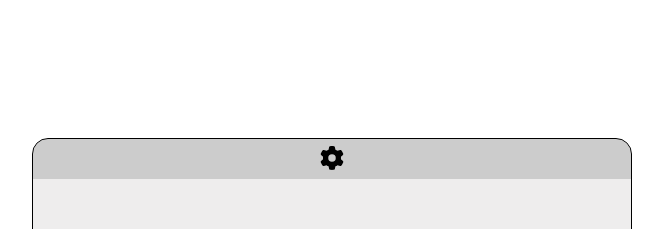
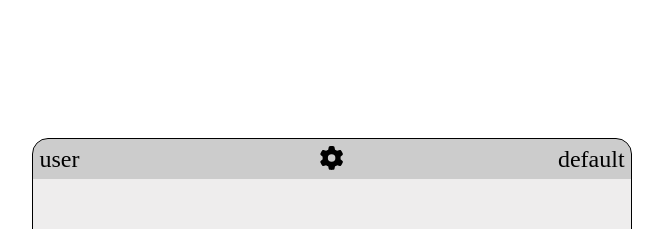
Before and after one commit to dexinho/open-ai-practice, a React (Vite) app in the folder frontend/: page / in a window 1280 px wide. Shown: the top 229 px of the page, without its empty margins (308-971 px from the left). Built offline with nearby package versions, Linux system fonts and the light colour scheme.

Commit message:
added name indications

```diff
--- a/frontend/src/components/Chatbox/ChatboxOptions.jsx
+++ b/frontend/src/components/Chatbox/ChatboxOptions.jsx
@@ -6,7 +6,7 @@ import "../Chatbox/css/ChatboxOptions.css";
 
 export const ChatboxOptions = ({ onSelectionSave }) => {
   const [chatboxStyle, setChatboxStyle] = useState("default");
-  const [usernameInput, setUsernameInput] = useState("");
+  const [usernameInput, setUsernameInput] = useState("user");
   const [isChatboxDialogOpen, setIsChatboxDialogOpen] = useState(false);
   const [isCustomSelected, setIsCustomSelected] = useState(false);
   const chatboxDialogRef = useRef(null);
@@ -65,7 +65,9 @@ export const ChatboxOptions = ({ onSelectionSave }) => {
         className="chatbox-options-button-holder"
         onClick={handleChatboxSettings}
       >
+        <div>{usernameInput}</div>
         <FontAwesomeIcon icon={faGear} />
+        <div>{chatboxStyle}</div>
       </div>
       <dialog
         ref={chatboxDialogRef}
--- a/frontend/src/components/Chatbox/css/ChatboxOptions.css
+++ b/frontend/src/components/Chatbox/css/ChatboxOptions.css
@@ -17,6 +17,30 @@
   background-color: rgba(0, 0, 0, .2);
   cursor: pointer;
   font-size: 1.5rem;
+  display: grid;
+  grid-template-columns: 200px 1fr 200px;
+}
+
+.chatbox-options-button-holder > *:nth-child(1){
+  width: 100%;
+  display: flex;
+  align-items: center;
+  justify-content: flex-start;
+  flex-wrap: wrap;
+}
+.chatbox-options-button-holder > *:nth-child(2){
+  width: 100%;
+  display: flex;
+  align-items: center;
+  justify-content: center;
+  flex-wrap: wrap;
+}
+.chatbox-options-button-holder > *:nth-child(3){
+  width: 100%;
+  display: flex;
+  align-items: center;
+  justify-content: flex-end;
+  flex-wrap: wrap;
 }
 
 .chatbox-options-button-holder:hover {
```
